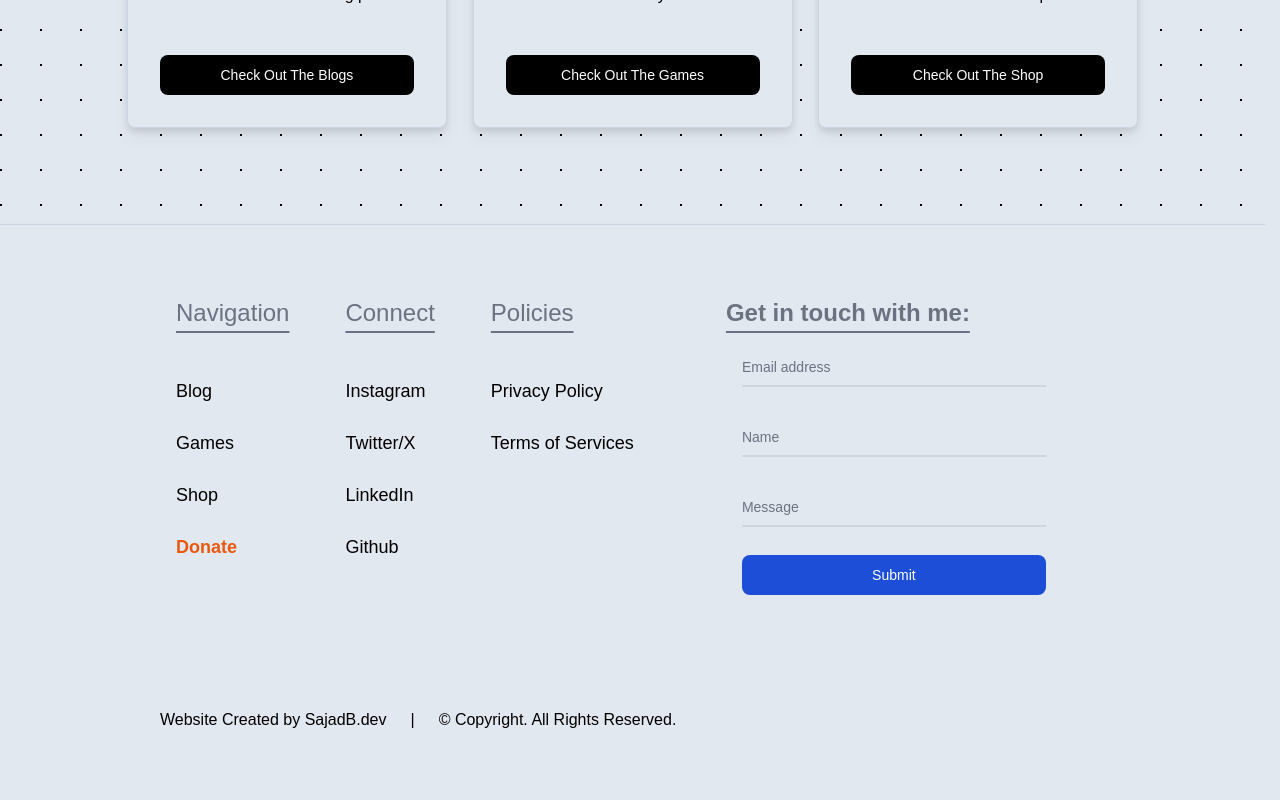
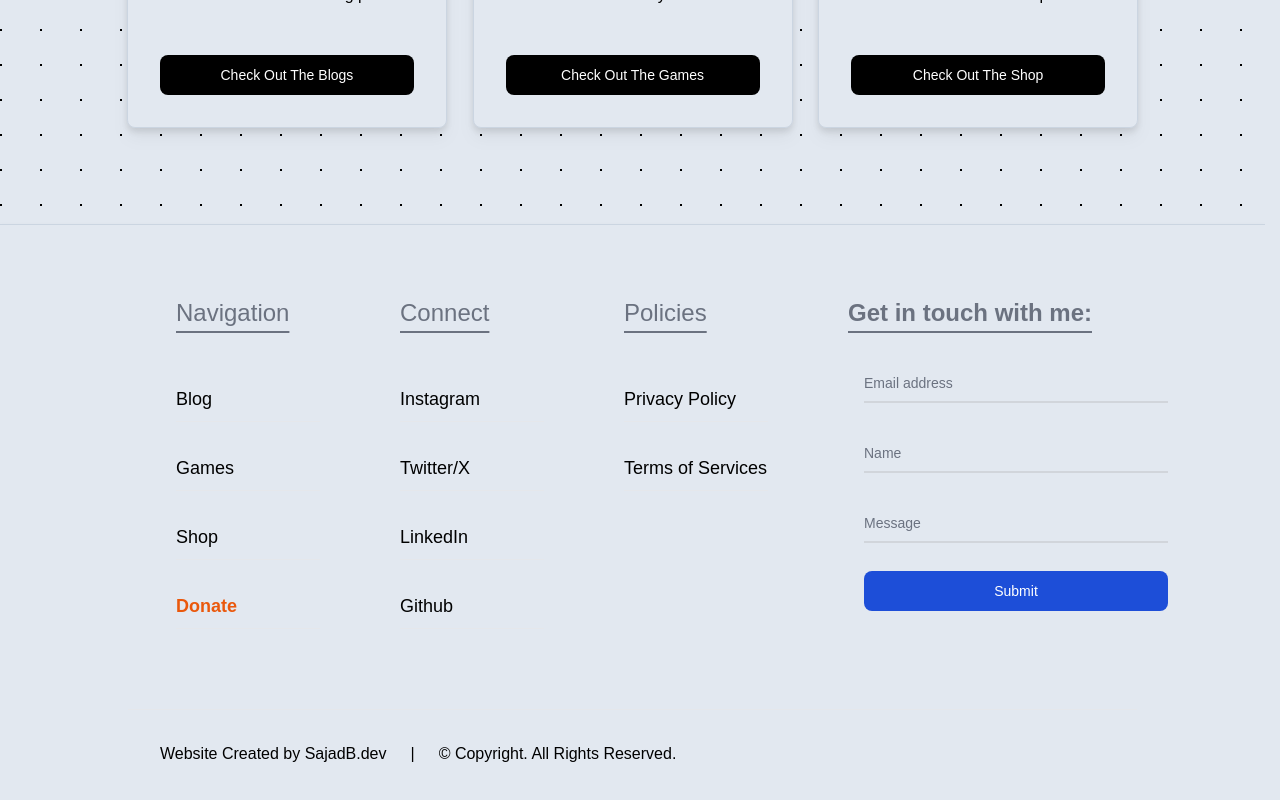
Before and after one commit to sajadb-dev/sajadb-dev.github.io, a SvelteKit app: page / in a window 1280 px wide. Shown: the part 1826-2626 px from the top of the page. Built offline with nearby package versions, Linux system fonts and the light colour scheme; a web font is replaced by a local one.

Commit message:
minor accessibility changes, redesign of footer

```diff
--- a/src/app.html
+++ b/src/app.html
@@ -2,7 +2,9 @@
 <html lang="en">
 	<head>
 		<meta charset="utf-8" />
+		<meta name="description" content="Sajadb.dev Website, authored by SajadB.">
 		<link rel="icon" href="%sveltekit.assets%/favicon.png" />
+		<title>Sajadb.dev Website</title>
 		<meta name="viewport" content="width=device-width, initial-scale=1" />
 		%sveltekit.head%
 	</head>
--- a/src/routes/+layout.svelte
+++ b/src/routes/+layout.svelte
@@ -33,15 +33,15 @@
 <nav class="h-14 w-9/12 fixed container px-2 lg:px-4 mt-6 center rounded-lg border border-slate-300 drop-shadow-md backdrop-blur-2xl z-30 hidden md:inline">
 	<div class="mx-12 h-full flex flex-row justify-between">
 		<ul class="h-full my-auto flex flex-row gap-[5vw] lg:gap-[6vw] font-base text-lg">
-			<li class="w-6 h-full"><a href="{base}/" class="w-full h-full flex"><SbLogo classnames="my-auto fill-black dark:fill-white"/></a></li>
-			<Navelement path="{base}/blog" text="Blog"/>
-			<Navelement path="{base}/games" text="Games"/>
-			<Navelement path="{base}/shop" text="Shop"/>
+			<li class="w-6 h-full"><a href="{base}/" aria-label="Go Back To Home Page" class="w-full h-full flex"><SbLogo classnames="my-auto fill-black dark:fill-white"/></a></li>
+			<Navelement path="{base}/blog" text="Blog" arialabel="Go To Blog Page"/>
+			<Navelement path="{base}/games" text="Games" arialabel="Go To Games Page"/>
+			<Navelement path="{base}/shop" text="Shop" arialabel="Go To Shop Page"/>
 		</ul>
 		<ul class="my-auto flex flex-row justify-center text-center items-center gap-[3vw] font-base text-md">
 			<li class=" bg-rose-500 px-2 rounded-md hover:bg-opacity-85 text-white"><a href="{base}/donate">Donate</a></li>
-			<li class="w-4 h-4"><a class="" href="https://www.instagram.com/sajadb.dev/"><Instagram classnames="fill-black dark:fill-white hover:fill-red-500"/></a></li>
-			<li class="w-4 h-4"><a class="" href="https://x.com/sajadb_dev"><XLogo classnames="fill-black dark:fill-white hover:fill-blue-900"/></a></li>
+			<li class="w-4 h-4"><a class="" href="https://www.instagram.com/sajadb.dev/" aria-label="Visit Instagram Page"><Instagram classnames="fill-black dark:fill-white hover:fill-red-500"/></a></li>
+			<li class="w-4 h-4"><a class="" href="https://x.com/sajadb_dev" aria-label="Visit X Page"><XLogo classnames="fill-black dark:fill-white hover:fill-blue-900"/></a></li>
 		</ul>
 	</div>
 </nav>
@@ -52,7 +52,7 @@
 			<li class="w-4 h-4"><a class="" href="https://www.instagram.com/sajadb.dev/"><Instagram classnames="fill-black dark:fill-white hover:fill-red-500"/></a></li>
 			<li class="w-4 h-4 "><a class="" href="https://x.com/sajadb_dev"><XLogo classnames="fill-black dark:fill-white hover:fill-blue-900"/></a></li>
 			<li class="h-8 ml-3">
-				<button type="button" class="w-8 h-full" {onclick}>
+				<button type="button" aria-label="hamburgermenu" class="w-8 h-full" {onclick}>
 					<div class="" bind:this={menuicon}>
 						<MenuList  classnames="w-full h-full cursor-pointer fill-black dark:fill-white"/>
 					</div>
@@ -65,48 +65,47 @@
 	<div>
 		<div class="mx-6 my-6 h-full flex flex-row justify-between">
 			<ul class="h-full my-auto flex flex-col gap-[6vw] font-base text-lg">
-				<Navelement path="{base}/blog" text="Blog"/>
-				<Navelement path="{base}/games" text="Games"/>
-				<Navelement path="{base}/shop" text="Shop"/>
-				<Navelement path="{base}/donate" text="Donate" classnames="text-lg text-orange-600 dark:text-orange-400 font-bold "/>
+				<Navelement path="{base}/blog" text="Blog" arialabel="Go To Blog Page"/>
+				<Navelement path="{base}/games" text="Games" arialabel="Go To Games Page"/>
+				<Navelement path="{base}/shop" text="Shop" arialabel="Go To Shop Page"/>
+				<Navelement path="{base}/donate" text="Donate" arialabel="Go To Donate Page" classnames="text-lg text-orange-600 dark:text-orange-400 font-bold "/>
 			</ul>
 		</div>
 	</div>
 </nav>
 
 {@render children()}
-<div id="footer" class="w-full flex flex-col py-6 px-[10dvw] gap-8 border-t border-slate-300 drop-shadow-lg font-paper bg-slate-200 dark:bg-gray-950">
-	<div class="flex flex-col lg:flex-row m-8 md:m-12 gap-12">
-		<div class="w-full grid grid-cols-2 sm:flex sm:flex-row  gap-14 justify-between">
-			<div class="flex flex-col gap-12 ">
+<footer id="footer" class="w-full flex flex-col py-6 px-[10dvw] gap-8 border-t border-slate-300 drop-shadow-lg font-paper bg-slate-200 dark:bg-gray-950">
+	<div class="flex flex-col lg:flex-row m-8 md:m-12 gap-20">
+		<div class="w-full flex flex-col sm:flex-row justify-between gap-20">
+			<div class="w-full sm:w-36 flex flex-col gap-12">
 				<h1 class="text-2xl text-gray-500 underline underline-offset-[10px]">Navigation</h1>
-				<ul class="w-20 flex flex-col gap-6 font-base text-lg">
-					<Navelement path="{base}/blog" text="Blog"/>
-					<Navelement path="{base}/games" text="Games"/>
-					<Navelement path="{base}/shop" text="Shop"/>
-					<Navelement path="{base}/donate" text="Donate" classnames="text-lg text-orange-600 dark:text-orange-400 font-bold "/>
+				<ul class="w-full flex flex-col gap-6 font-base text-lg">
+					<Navelement path="{base}/blog" text="Blog" arialabel="Go To Blog Page" classnames="border-b py-2"/>
+					<Navelement path="{base}/games" text="Games" arialabel="Go To Games Page" classnames="border-b py-2"/>
+					<Navelement path="{base}/shop" text="Shop" arialabel="Go To Shop Page" classnames="border-b py-2"/>
+					<Navelement path="{base}/donate" text="Donate" arialabel="Go To Donate Page" classnames="text-lg border-b py-2 text-orange-600 dark:text-orange-400 font-bold "/>
 				</ul>
 			</div>
-			<div class="flex flex-col gap-12 ">
+			<div class="w-full sm:w-36 flex flex-col gap-12 ">
 				<h1 class="text-2xl text-gray-500 underline underline-offset-[10px]">Connect</h1>
-				<ul class="w-20 flex flex-col gap-6 font-base text-lg">
-					<Navelement path="https://www.instagram.com/sajadb.dev/" text="Instagram" target="_blank"/>
-					<Navelement path="https://x.com/sajadb_dev" text="Twitter/X" target="_blank"/>
-					<Navelement path="https://www.linkedin.com/in/sajad-baghdadi" text="LinkedIn" target="_blank"/>
-					<Navelement path="https://github.com/sajadb-dev" text="Github" target="_blank"/>
+				<ul class="w-full flex flex-col gap-6 font-base text-lg">
+					<Navelement path="https://www.instagram.com/sajadb.dev/" arialabel="Visit Instagram Page" text="Instagram" target="_blank" classnames="border-b py-2"/>
+					<Navelement path="https://x.com/sajadb_dev" text="Twitter/X" arialabel="Visit X Page" target="_blank" classnames="border-b py-2"/>
+					<Navelement path="https://www.linkedin.com/in/sajad-baghdadi" arialabel="Visit LinkedIn Page" text="LinkedIn" target="_blank" classnames="border-b py-2"/>
+					<Navelement path="https://github.com/sajadb-dev" text="Github" arialabel="Visit Github Page" target="_blank" classnames="border-b py-2"/>
 				</ul>
 			</div>
-			<div class="flex flex-col gap-12">
+			<div class="w-full sm:w-36 flex flex-col gap-12">
 				<h1 class="text-2xl text-gray-500 underline underline-offset-[10px]">Policies</h1>
-				<ul class="w-36 flex flex-col gap-6 font-base text-lg">
-					<Navelement path="{base}/privacy-policy" text="Privacy Policy"/>
-					<Navelement path="{base}/terms-services" text="Terms of Services"/>
+				<ul class="w-full flex flex-col gap-6 font-base text-lg">
+					<Navelement path="{base}/privacy-policy" arialabel="Go To Privacy Policy page" text="Privacy Policy" classnames="border-b py-2"/>
+					<Navelement path="{base}/terms-services" arialabel="Go To Terms And Services Page" text="Terms of Services" classnames="border-b py-2"/>
 				</ul>
 			</div>
-
 		</div>
 		<div class="w-full flex justify-center">
-			<div class="w-full lg:w-[25dvw] flex flex-col gap-4">
+			<div class="w-full lg:w-[25dvw] flex flex-col gap-8">
 				<h1 class="text-2xl font-bold text-gray-500 underline underline-offset-[10px]">Get in touch with me:</h1>
 				<form class="flex flex-col ml-4 gap-2" method="post" action="https://formspree.io/f/mnqygebo">
 					<div class="relative z-0 w-full mb-5 group">
@@ -121,7 +120,7 @@
 						<input type="text" name="message" id="floating_message" class="block py-2.5 px-0 w-full text-sm text-gray-900 bg-transparent border-0 border-b-2 border-gray-300 appearance-none dark:text-white dark:border-gray-600 dark:focus:border-blue-500 focus:outline-none focus:ring-0 focus:border-blue-600 peer" placeholder=" " required />
 						<label for="floating_message" class="peer-focus:font-medium absolute text-sm text-gray-500 dark:text-gray-400 duration-300 transform -translate-y-6 scale-75 top-3 -z-10 origin-[0] peer-focus:start-0 rtl:peer-focus:translate-x-1/4 peer-focus:text-blue-600 peer-focus:dark:text-blue-500 peer-placeholder-shown:scale-100 peer-placeholder-shown:translate-y-0 peer-focus:scale-75 peer-focus:-translate-y-6">Message</label>
 					</div>
-					<button type="submit" class="text-white bg-blue-700 hover:bg-blue-800 focus:ring-4 focus:outline-none focus:ring-blue-300 font-medium rounded-lg text-sm w-full sm:w-auto px-5 py-2.5 text-center dark:bg-blue-600 dark:hover:bg-blue-700 dark:focus:ring-blue-800">Submit</button>
+					<button type="submit" aria-label="submit form" class="text-white bg-blue-700 hover:bg-blue-800 focus:ring-4 focus:outline-none focus:ring-blue-300 font-medium rounded-lg text-sm w-full sm:w-auto px-5 py-2.5 text-center dark:bg-blue-600 dark:hover:bg-blue-700 dark:focus:ring-blue-800">Submit</button>
 				  </form>
 			</div>
 		</div>
@@ -131,4 +130,4 @@
 		<p>|</p>
 		<p>© Copyright. All Rights Reserved.</p>
 	</div>
-</div>
+</footer>
--- a/src/routes/+page.svelte
+++ b/src/routes/+page.svelte
@@ -52,7 +52,7 @@
     <div class="w-full bg-teal-400">
         <div>
             <div id="section-2" class=" py-[7.5dvw] px-[10dvw] mx-auto items-center flex flex-col">
-                <div class=" text-center font-nunito font-extrabold text-6xl text-slate-200 drop-shadow-lg">Join Me On My Journey!</div>
+                <div class=" text-center font-nunito font-extrabold text-6xl text-white drop-shadow-lg">Join Me On My Journey!</div>
                 <div class="mt-[4dvw] container flex box-content justify-center">
                     <div class="text-center text-slate-800 text-lg flex flex-col gap-16">
                         <p class="text-left sm:text-center">Hi, My name is Sajad, a passionate 3D artist and indie game developer dedicated to bringing immersive worlds to life.<br/>
--- a/src/routes/games/+page.svelte
+++ b/src/routes/games/+page.svelte
@@ -23,11 +23,11 @@
                     </div>
                     {#if store === 'itch.io'}
                     <div class="flex justify-end m-4">
-                        <a href={link} target="_blank" class="h-10 px-6 flex items-center bg-itch text-white font-bold rounded-md border border-slate-300 drop-shadow-lg gap-2 hover:bg-opacity-85"><Itchdotio classnames="h-full"/> Buy on itch.io</a>
+                        <a href={link} target="_blank" aria-label="Visit Itch.io Page" class="h-10 px-6 flex items-center bg-itch text-white font-bold rounded-md border border-slate-300 drop-shadow-lg gap-2 hover:bg-opacity-85"><Itchdotio classnames="h-full"/> Buy on itch.io</a>
                     </div>
                     {:else if store === 'steam'}
                     <div class="flex justify-end m-4">
-                        <a href={link} target="_blank" class="h-10 px-6 flex items-center bg-steam text-white font-bold rounded-md border border-slate-300 drop-shadow-lg gap-2 hover:bg-opacity-85"><SteamLogo/> Buy on Steam</a>
+                        <a href={link} target="_blank" aria-label="Visit Steam Page" class="h-10 px-6 flex items-center bg-steam text-white font-bold rounded-md border border-slate-300 drop-shadow-lg gap-2 hover:bg-opacity-85"><SteamLogo/> Buy on Steam</a>
                     </div>
                     {/if}
                 </div>
--- a/src/routes/navelement.svelte
+++ b/src/routes/navelement.svelte
@@ -1,5 +1,7 @@
-<script>
-    let {target = '', text = '', path = "", classnames = ''} = $props();
+<script lang="ts">
+    let {target = '', text = '', path = "", classnames = '', arialabel} = $props();
 </script>
 
-<li class="animated-background {classnames} my-auto text-black dark:text-white hover:drop-shadow-lg bg-gradient-to-r hover:from-pink-500 hover:to-orange-500 hover:text-transparent hover:bg-clip-text"><a href={path} {target}>{text}</a></li>
+<li class="animated-background {classnames} my-auto flex text-black dark:text-white hover:drop-shadow-lg bg-gradient-to-r hover:from-pink-500 hover:to-orange-500 hover:text-transparent hover:bg-clip-text">
+    <a href={path} aria-label={arialabel} {target} class="w-full h-full">{text}</a>
+</li>
```
Also changed, not shown: src/lib/assets/Kofilogo.svelte (added, +12 -0 lines), src/routes/donate/+page.svelte (+14 -5 lines).
